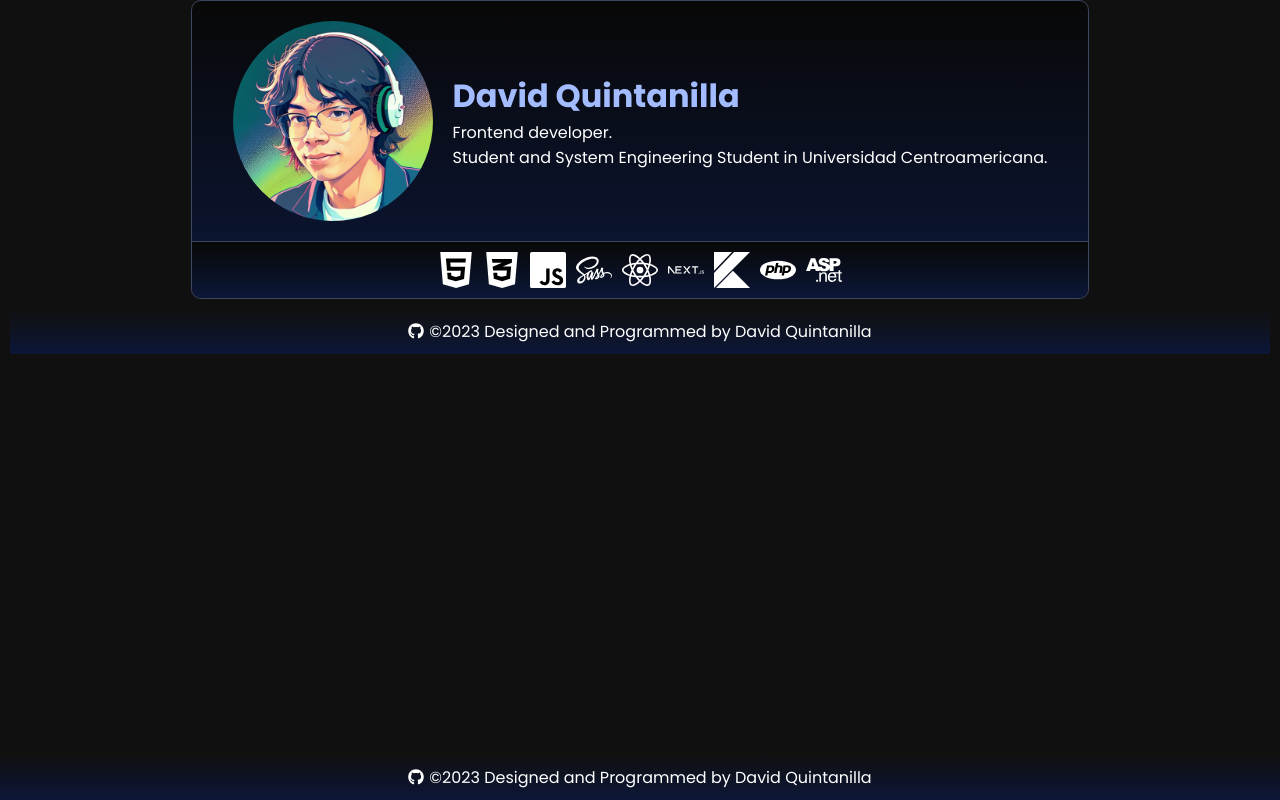
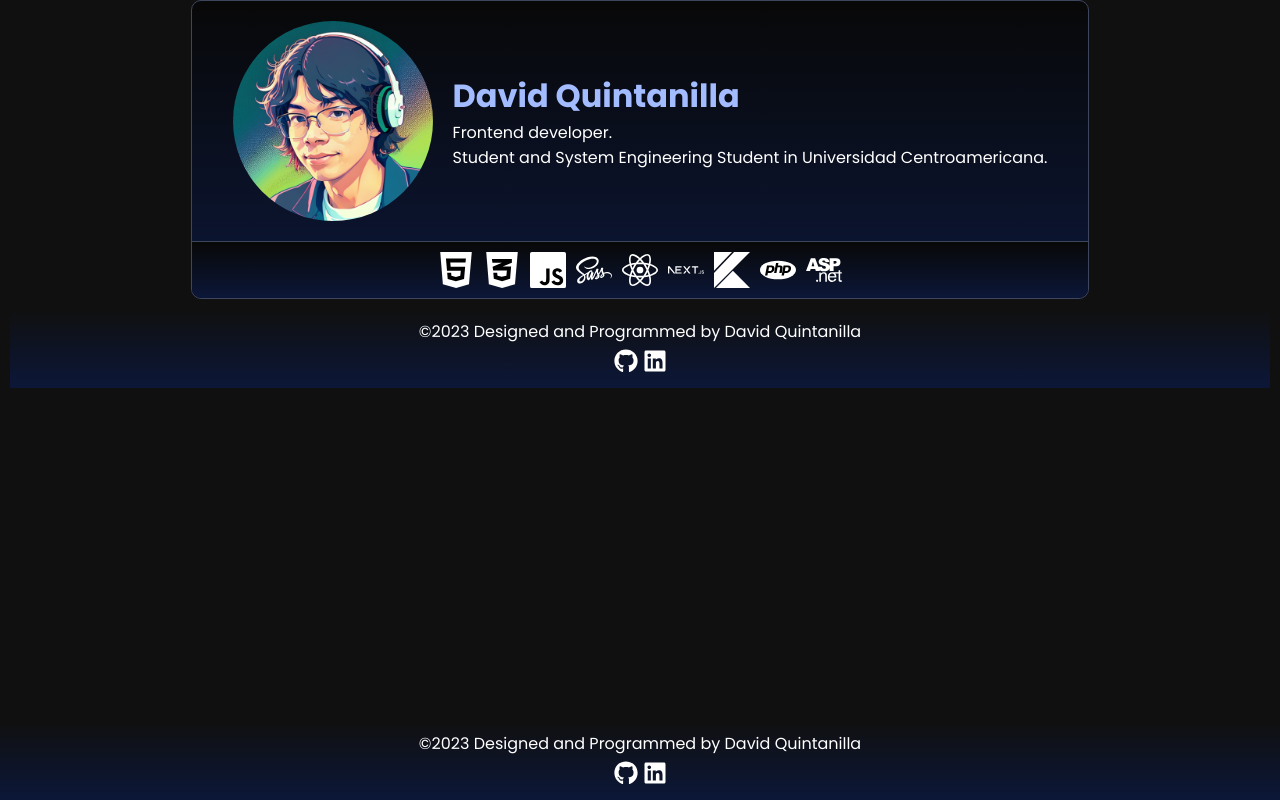
Before and after one commit to davidquintr/portfolio, a Next.js app: page /portfolio/components/footer in a window 1280 px wide. Built offline with nearby package versions, Linux system fonts and the light colour scheme.

Commit message:
error message and error message

```diff
--- a/pages/404.tsx
+++ b/pages/404.tsx
@@ -1,3 +1,3 @@
 export default function Custom404() {
-  return <h1>404 - Not found</h1>
+  return <h1 className="error-text">404 - Not found</h1>
 }
--- a/pages/components/footer.tsx
+++ b/pages/components/footer.tsx
@@ -1,15 +1,20 @@
 import { FontAwesomeIcon } from "@fortawesome/react-fontawesome";
-import { faGithub } from "@fortawesome/free-brands-svg-icons";
+import { faGithub, faLinkedin } from "@fortawesome/free-brands-svg-icons";
 import Link from "next/link";
 
 const Footer = () => {
     return(
         <>
             <footer className="footer">
-                <Link href={"https://github.com/davidquintr/portfolio"}>
-                    <FontAwesomeIcon icon={faGithub}></FontAwesomeIcon>
-                </Link>
                 <p>©2023 Designed and Programmed by David Quintanilla</p>
+                <div className="footer-social">
+                    <Link href={"https://github.com/davidquintr/portfolio"}>
+                        <FontAwesomeIcon icon={faGithub}></FontAwesomeIcon>
+                    </Link>
+                    <Link href={"https://www.linkedin.com/in/david-quintanilla-ruiz-a41044231/"}>
+                        <FontAwesomeIcon icon={faLinkedin}></FontAwesomeIcon>
+                    </Link>
+                </div>
             </footer>
         </>
     )
--- a/pages/scss/page.scss
+++ b/pages/scss/page.scss
@@ -2,8 +2,12 @@
 @import url('https://fonts.googleapis.com/css2?family=Fira+Code:wght@300;400;500;600;700&display=swap" rel="stylesheet');
 @import url('https://fonts.googleapis.com/css2?family=Poppins:ital,wght@0,100;0,200;0,300;0,400;0,500;0,600;0,700;0,800;0,900;1,100;1,200;1,300;1,400;1,500;1,600;1,700;1,800;1,900&display=swap');
 
-h2, h3,h4,p, a, table{
+h1, h2, h3,h4,p, a, table{
     font-family: 'Poppins';
+}
+
+.error-text{
+    color: $color-bluelight;
 }
 
 ul{
@@ -44,6 +48,7 @@ body{
 
 .footer{
     display: flex;
+    flex-direction: column;
     justify-content: center;
     align-items: center;
     position: relative;
@@ -55,12 +60,17 @@ body{
     padding: 10px;
     bottom: 0;
 
+    &-social{
+        display: flex;
+        gap: 5px;
+    }
+
     a{
         color: white;
 
         svg{
-            width: 16px;
-            height: 16px;
+            width: 24px;
+            height: 24px;
         }
     }
 
```
